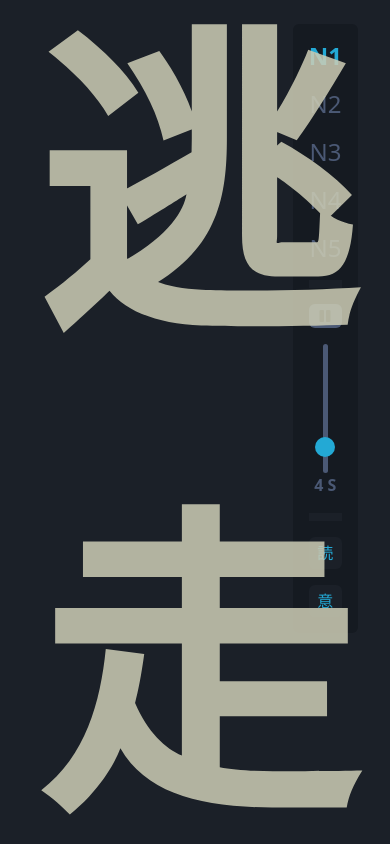
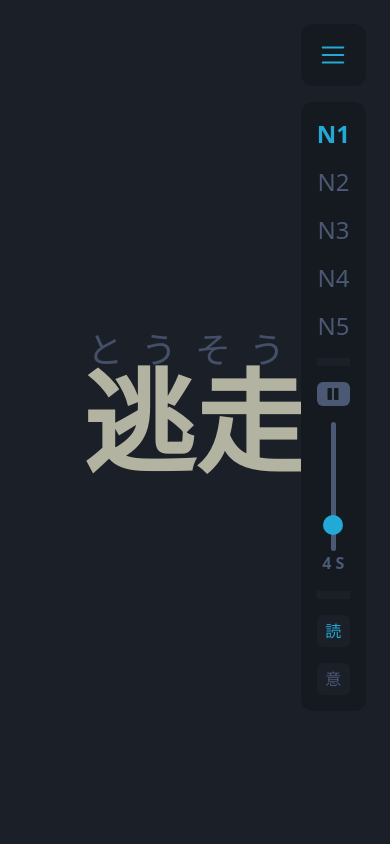
Before and after one commit to wmCmo/jisho-slide, a React (Vite) app: page / in a window 390 px wide. Shown: the top 844 px of the page. Built offline with nearby package versions, Linux system fonts and the light colour scheme; a web font is replaced by a local one.

Commit message:
feat: mobile support

```diff
--- a/src/App.jsx
+++ b/src/App.jsx
@@ -1,5 +1,6 @@
 import { useCallback, useEffect, useState } from "react";
 import Level from "./Level";
+import Option from "./Option";
 import Pause from '/pause.svg';
 import Play from '/play.svg';
 import Slider from "./Slider";
@@ -10,8 +11,9 @@ function App() {
 	const [show, setShow] = useState(true);
 	const [play, setPlay] = useState(true);
 	const [speed, setSpeed] = useState(4);
+	const [showMenu, setShowMenu] = useState(true);
 	const [showReading, setShowReading] = useState(true);
-	const [showSenses, setShowSenses] = useState(true);
+	const [showSenses, setShowSenses] = useState(false);
 	const [tango, setTango] = useState({
 		word: '言語',
 		reading: 'げんご',
@@ -83,8 +85,12 @@ function App() {
 
 	return (
 		<>
-			<div className="absolute right-8 top-6 select-none">
-				<div className="flex flex-col gap-4 p-4 mb-6 bg-river-styx rounded-md text-center">
+			<div className="absolute right-6 top-6 select-none z-10">
+				<div className="flex justify-center p-4 mb-4 bg-river-styx rounded-xl" onClick={() => { setShowMenu(prevShowMenu => !prevShowMenu); }}>
+					<img src="./menu.svg" alt="hamburger" width="30px" height="30px" />
+				</div>
+				{showMenu &&
+					<div className="flex flex-col gap-4 p-4 mb-6 bg-river-styx rounded-xl text-center">
 						{[...Array(5)].map((_, i) => `n${i + 1}`).map(lvl => {
 							return <Level key={lvl} level={level} index={lvl} onclick={handleSelect} />;
 						})}
@@ -94,27 +100,28 @@ function App() {
 						</div>
 						<Slider min={3} max={10} step={1} value={speed} onChange={handleSlide} />
 						<hr className="border-coarse-wool border-4" />
-					<div className={`transition-colors duration-300 ease-in-out bg-coarse-wool ${showReading ? "text-battery-charged-blue" : "text-steadfast"} hover:text-white rounded-md p-1 hover:cursor-pointer`} onClick={() => { setShowReading(prevReading => !prevReading); }}>
-						読
+						<Option show={showReading} onClick={() => setShowReading(prevReading => !prevReading)} value="読" />
+						<Option show={showSenses} onClick={() => setShowSenses(prevSenses => !prevSenses)} value="意" />
 					</div>
-					<div className={`transition-colors duration-300 ease-in-out bg-coarse-wool ${showSenses ? "text-battery-charged-blue" : "text-steadfast"} hover:text-white rounded-md p-1 hover:cursor-pointer`} onClick={() => { setShowSenses(prevSenses => !prevSenses); }}>
-						意
-					</div>
-				</div>
+				}
 			</div>
 			<div className={`transition-opacity duration-1000 ${show ? 'opacity-100' : 'opacity-0'}`}>
 				{!data?.length === 0 && <h1>Loading</h1>}
 				{showReading &&
-					<div className="font-util font-normal text-center text-7xl tracking-[0.5em] text-steadfast">
+					<div className="font-util font-normal text-center text-4xl md:text-7xl tracking-[0.5em] text-steadfast">
 						{tango.reading}
 					</div>}
-				<div style={{ fontSize: `${25 - (tango.word.length * 2.5)}em` }} className={`font-display font-black text-center text-only-olive}`}>
+				<div style={{
+					fontSize: window.innerWidth >= 768 ?
+						`${25 - (tango.word.length * 2.5)}rem` :
+						`${12 - (tango.word.length * 2.5)}rem`
+				}} className="text-8xl font-display font-black text-center text-only-olive mb-8">
 					{tango.word}
 				</div>
 				{showSenses &&
 					<>
 						<hr className="mb-8 border-steadfast" />
-						<div className="flex gap-16 items-center text-left">
+						<div className="flex flex-col md:flex-row gap-16 items-center text-left">
 							<a className="px-8 py-4 bg-river-styx rounded-lg hover:text-battery-charged-blue hover:font-semibold transition duration-300 ease-in-out" role="button"
 								href={`https://jisho.org/search/${tango.word}`} target="_blank">Open
 								Jisho.org</a>
--- /dev/null
+++ b/src/Option.jsx
@@ -0,0 +1,7 @@
+export default function Option({ show, onClick, value }) {
+    return (
+        <div className={`transition-colors duration-300 ease-in-out bg-coarse-wool ${show ? "text-battery-charged-blue" : "text-steadfast"} hover:text-white rounded-md p-1 hover:cursor-pointer`} onClick={onClick}>
+            {value}
+        </div>
+    );
+}
```
Also changed, not shown: public/menu.svg (added). Lines whose indentation alone changed are shown as unchanged.
